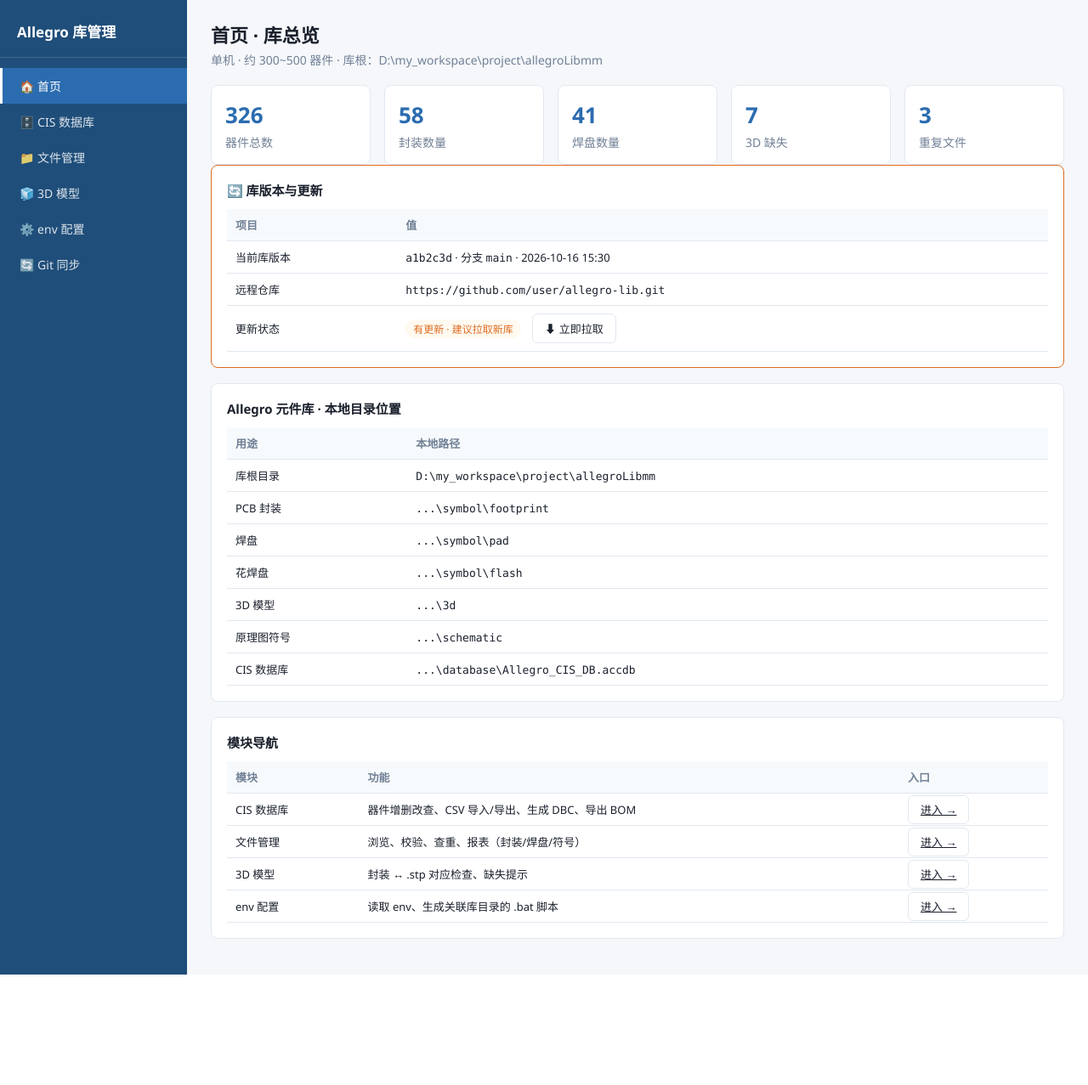
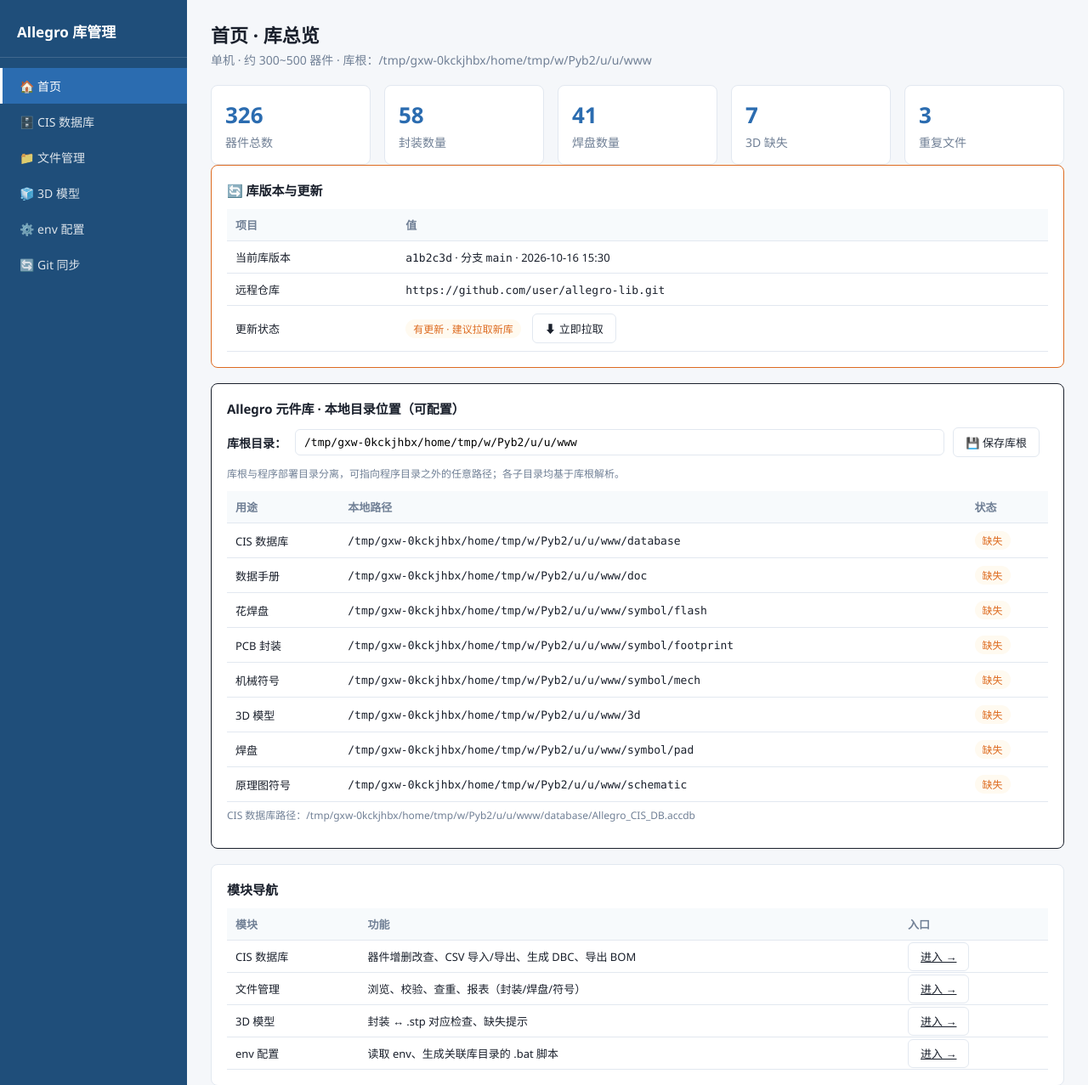
Before and after one commit to nikleren/allegro-lib-manager, a Flask app: page / in a window 1280 px wide. Shown: the top 1277 px of the page at 85% size. Before the commit the page ends 1147 px from the top, so only its background shows below. Run offline with Flask 3, Linux system fonts and the light colour scheme.

Commit message:
实现G4：可配置元件库根目录（config.ini + /api/config + 首页可编辑库根）

```diff
--- a/src/app.py
+++ b/src/app.py
@@ -7,6 +7,7 @@
 from flask import Flask, render_template, jsonify, request
 
 from db_manage import db
+from config import get_config, set_lib_root
 
 # 页面映射
 PAGES = {
@@ -35,6 +36,22 @@
     return "Not Found", 404
 
 
+# ===== G4：库根目录配置 API =====
+@app.route("/api/config", methods=["GET"])
+def api_config_get():
+    return jsonify(get_config())
+
+
+@app.route("/api/config", methods=["POST"])
+def api_config_post():
+    data = request.get_json(silent=True) or {}
+    lib_root = (data.get("lib_root") or "").strip()
+    ok, msg = set_lib_root(lib_root)
+    if ok:
+        return jsonify({"ok": True, "message": msg, "config": get_config()})
+    return jsonify({"ok": False, "message": msg, "config": None})
+
+
 # ===== 模块A：数据库 API =====
 @app.route("/api/db/info")
 def api_db_info():
--- a/src/config.py
+++ b/src/config.py
@@ -1,12 +1,16 @@
 # -*- coding: utf-8 -*-
-"""Allegro 库管理软件 · 全局配置"""
+"""Allegro 库管理软件 · 全局配置
+G4：元件库根目录可配置，与程序部署目录分离。
+配置文件 config.ini（程序部署目录下）：[paths] lib_root = <库根路径>
+"""
 import os
+import configparser
 
-# ===== 库根目录（自动识别项目根，拷贝到新电脑无需改路径）=====
 BASE_DIR = os.path.dirname(os.path.abspath(__file__))   # src 目录
-LIB_ROOT = os.path.dirname(BASE_DIR)                    # 项目根目录（src 的上一级）
+PROJECT_ROOT = os.path.dirname(BASE_DIR)                # 程序部署目录（项目根）
+CONFIG_INI = os.path.join(PROJECT_ROOT, "config.ini")   # 配置文件
 
-# ===== 库子目录（与《库管理规范》一致）=====
+# ===== 库子目录（与《库管理规范》一致，一律相对库根解析）=====
 DIRS = {
     "database":  "database",               # CIS 元件数据库
     "schematic": "schematic",              # 原理图符号
@@ -18,8 +22,33 @@
     "doc":       "doc",                    # 数据手册
 }
 
-# ===== CIS Access 数据库 =====
-DB_PATH = os.path.join(LIB_ROOT, DIRS["database"], "Allegro_CIS_DB.accdb")
+# 默认库根：未配置时指向程序部署目录（项目根），保证现有库立即可用；
+# 用户可在首页配置为任意独立目录（如 D:\AllegroLib），实现与程序目录分离。
+DEFAULT_LIB_ROOT = PROJECT_ROOT
+
+
+def _read_lib_root():
+    """读取配置文件中配置的库根；无配置或路径无效时返回默认值"""
+    try:
+        cp = configparser.ConfigParser()
+        cp.read(CONFIG_INI, encoding="utf-8")
+        p = cp.get("paths", "lib_root", fallback="").strip()
+        if p and os.path.isdir(p):
+            return os.path.abspath(os.path.expandvars(p))
+    except Exception:
+        pass
+    return DEFAULT_LIB_ROOT
+
+
+# 当前生效的库根（import 时按配置初始化）
+LIB_ROOT = _read_lib_root()
+
+
+def db_path():
+    """CIS Access 数据库路径（基于当前库根动态解析）"""
+    return os.path.join(LIB_ROOT, DIRS["database"], "Allegro_CIS_DB.accdb")
+
+
 ODBC_DRIVER = "Microsoft Access Driver (*.mdb, *.accdb)"
 
 # ===== Allegro env 文件路径（可经环境变量覆盖）=====
@@ -27,3 +56,43 @@
 
 # ===== Git 远程（可选，模块E）=====
 GIT_REMOTE_DEFAULT = ""   # 如 https://github.com/user/allegro-lib.git
+
+
+def get_config():
+    """返回当前配置快照（供 /api/config GET）"""
+    return {
+        "lib_root": LIB_ROOT,
+        "config_ini": CONFIG_INI,
+        "db_path": db_path(),
+        "subdirs": {
+            k: {
+                "path": os.path.join(LIB_ROOT, v),
+                "exists": os.path.isdir(os.path.join(LIB_ROOT, v)),
+            }
+            for k, v in DIRS.items()
+        },
+    }
+
+
+def set_lib_root(path):
+    """校验并保存新的库根；成功返回 (True, 消息)，失败返回 (False, 错误)。"""
+    global LIB_ROOT
+    if not path or not path.strip():
+        return False, "库根路径不能为空"
+    p = os.path.abspath(os.path.expandvars(path.strip()))
+    if not os.path.isdir(p):
+        return False, f"目录不存在：{p}"
+    if not os.access(p, os.W_OK):
+        return False, f"目录不可写：{p}"
+    # 写回 config.ini
+    cp = configparser.ConfigParser()
+    if os.path.isfile(CONFIG_INI):
+        cp.read(CONFIG_INI, encoding="utf-8")
+    if not cp.has_section("paths"):
+        cp.add_section("paths")
+    cp.set("paths", "lib_root", p)
+    os.makedirs(os.path.dirname(CONFIG_INI), exist_ok=True)
+    with open(CONFIG_INI, "w", encoding="utf-8") as f:
+        cp.write(f)
+    LIB_ROOT = p
+    return True, f"库根已更新：{p}"
--- a/src/db_manage/db.py
+++ b/src/db_manage/db.py
@@ -2,7 +2,7 @@
 """Access 数据库连接与基础操作（pyodbc）"""
 import os
 import pyodbc
-from config import DB_PATH, ODBC_DRIVER
+from config import db_path, ODBC_DRIVER
 
 PART_TABLE = "PART_TABLE"
 
@@ -16,7 +16,7 @@
 
 def db_exists():
     """数据库文件是否存在"""
-    return os.path.isfile(DB_PATH)
+    return os.path.isfile(db_path())
 
 
 def check_driver():
@@ -30,8 +30,8 @@
 def get_connection():
     """建立 Access 连接（若文件不存在则抛错）"""
     if not db_exists():
-        raise FileNotFoundError(f"数据库文件不存在：{DB_PATH}")
-    conn_str = f"DRIVER={{{ODBC_DRIVER}}};DBQ={DB_PATH};"
+        raise FileNotFoundError(f"数据库文件不存在：{db_path()}")
+    conn_str = f"DRIVER={{{ODBC_DRIVER}}};DBQ={db_path()};"
     return pyodbc.connect(conn_str)
 
 
@@ -39,12 +39,12 @@
     """数据库连接状态检查（供 /api/db/info）"""
     status = {
         "db_exists": db_exists(),
-        "db_path": DB_PATH,
+        "db_path": db_path(),
         "drivers": check_driver(),
         "connected": False,
     }
     if not db_exists():
-        status["error"] = f"数据库文件不存在：{DB_PATH}，请先在 Access 中创建并建表"
+        status["error"] = f"数据库文件不存在：{db_path()}，请先在 Access 中创建并建表"
         return status
     try:
         conn = get_connection()
--- a/src/static/css/style.css
+++ b/src/static/css/style.css
@@ -143,3 +143,16 @@
   width: 100%; padding: 7px 9px; border: 1px solid var(--border); border-radius: 6px; font-size: 13px;
 }
 .modal .modal-actions { display: flex; justify-content: flex-end; gap: 10px; margin-top: 20px; }
+
+/* G4：库根配置 */
+.cfg-row { display: flex; align-items: center; gap: 10px; flex-wrap: wrap; margin-bottom: 10px; }
+.cfg-row label { font-weight: 600; }
+.cfg-input {
+  flex: 1; min-width: 300px;
+  padding: 7px 10px; border: 1px solid var(--border); border-radius: 6px; font-size: 13px;
+  font-family: Consolas, monospace;
+}
+.cfg-status { font-size: 13px; }
+.cfg-status.ok { color: var(--ok); }
+.cfg-status.err { color: var(--danger); }
+.hint { color: var(--text-muted); font-size: 12px; margin: 6px 0 12px; }
--- a/src/static/js/app.js
+++ b/src/static/js/app.js
@@ -84,6 +84,7 @@
   if (document.getElementById('modelTable')) renderModels();
   if (document.getElementById('envTable')) renderEnv();
   if (document.getElementById('gitConfigTable')) renderGit();
+  if (document.getElementById('libDirTable')) loadConfig();
   initTabs();
 });
 
@@ -203,3 +204,59 @@
 
 // 占位动作：原型阶段按钮点击提示
 window.toast = (msg) => alert('[原型] ' + msg);
+
+/* ===== G4：库根目录配置 ===== */
+const DIR_LABEL = {
+  database: 'CIS 数据库', schematic: '原理图符号', footprint: 'PCB 封装',
+  pad: '焊盘', flash: '花焊盘', mech: '机械符号', model3d: '3D 模型', doc: '数据手册'
+};
+
+function loadConfig() {
+  fetch('/api/config')
+    .then(r => r.json())
+    .then(cfg => {
+      const inp = document.getElementById('libRootInput');
+      if (inp) inp.value = cfg.lib_root;
+      const sub = document.getElementById('pageSub');
+      if (sub) sub.textContent = '单机 · 约 300~500 器件 · 库根：' + cfg.lib_root;
+      renderLibDirs(cfg);
+    })
+    .catch(() => toast('加载库根配置失败'));
+}
+
+function renderLibDirs(cfg) {
+  const tb = document.querySelector('#libDirTable tbody');
+  if (!tb) return;
+  tb.innerHTML = Object.keys(cfg.subdirs).map(k => `
+    <tr>
+      <td>${DIR_LABEL[k] || k}</td>
+      <td><code>${cfg.subdirs[k].path}</code></td>
+      <td><span class="tag ${cfg.subdirs[k].exists ? 'tag-ok' : 'tag-warn'}">${cfg.subdirs[k].exists ? '存在' : '缺失'}</span></td>
+    </tr>`).join('');
+  const hint = document.getElementById('dbPathHint');
+  if (hint) hint.textContent = 'CIS 数据库路径：' + cfg.db_path;
+}
+
+function saveLibRoot() {
+  const v = document.getElementById('libRootInput').value.trim();
+  const st = document.getElementById('cfgStatus');
+  fetch('/api/config', {
+    method: 'POST',
+    headers: { 'Content-Type': 'application/json' },
+    body: JSON.stringify({ lib_root: v })
+  })
+    .then(r => r.json())
+    .then(res => {
+      if (res.ok) {
+        st.textContent = '✅ ' + res.message;
+        st.className = 'cfg-status ok';
+        const sub = document.getElementById('pageSub');
+        if (sub) sub.textContent = '单机 · 约 300~500 器件 · 库根：' + res.config.lib_root;
+        renderLibDirs(res.config);
+      } else {
+        st.textContent = '❌ ' + res.message;
+        st.className = 'cfg-status err';
+      }
+    })
+    .catch(() => { st.textContent = '❌ 保存失败（后端不可达）'; st.className = 'cfg-status err'; });
+}
--- a/src/templates/index.html
+++ b/src/templates/index.html
@@ -22,7 +22,7 @@
   <main class="main">
     <div class="page-header">
       <h1>首页 · 库总览</h1>
-      <p>单机 · 约 300~500 器件 · 库根：D:\my_workspace\project\allegroLibmm</p>
+      <p id="pageSub">单机 · 约 300~500 器件</p>
     </div>
 
     <div class="stat-grid">
@@ -49,20 +49,20 @@
       </table>
     </div>
 
-    <div class="card">
-      <h3>Allegro 元件库 · 本地目录位置</h3>
-      <table>
-        <thead><tr><th>用途</th><th>本地路径</th></tr></thead>
-        <tbody>
-          <tr><td>库根目录</td><td><code>D:\my_workspace\project\allegroLibmm</code></td></tr>
-          <tr><td>PCB 封装</td><td><code>...\symbol\footprint</code></td></tr>
-          <tr><td>焊盘</td><td><code>...\symbol\pad</code></td></tr>
-          <tr><td>花焊盘</td><td><code>...\symbol\flash</code></td></tr>
-          <tr><td>3D 模型</td><td><code>...\3d</code></td></tr>
-          <tr><td>原理图符号</td><td><code>...\schematic</code></td></tr>
-          <tr><td>CIS 数据库</td><td><code>...\database\Allegro_CIS_DB.accdb</code></td></tr>
-        </tbody>
+    <div class="card" style="border-color:var(--accent);">
+      <h3>Allegro 元件库 · 本地目录位置（可配置）</h3>
+      <div class="cfg-row">
+        <label for="libRootInput">库根目录：</label>
+        <input id="libRootInput" type="text" class="cfg-input" placeholder="例如 D:\AllegroLib">
+        <button class="btn" onclick="saveLibRoot()">💾 保存库根</button>
+        <span id="cfgStatus" class="cfg-status"></span>
+      </div>
+      <p class="hint">库根与程序部署目录分离，可指向程序目录之外的任意路径；各子目录均基于库根解析。</p>
+      <table id="libDirTable">
+        <thead><tr><th>用途</th><th>本地路径</th><th>状态</th></tr></thead>
+        <tbody></tbody>
       </table>
+      <p class="hint" id="dbPathHint"></p>
     </div>
 
     <div class="card">
```
Also changed, not shown: 需求规格说明.md (+22 -1 lines), 1 other file.
